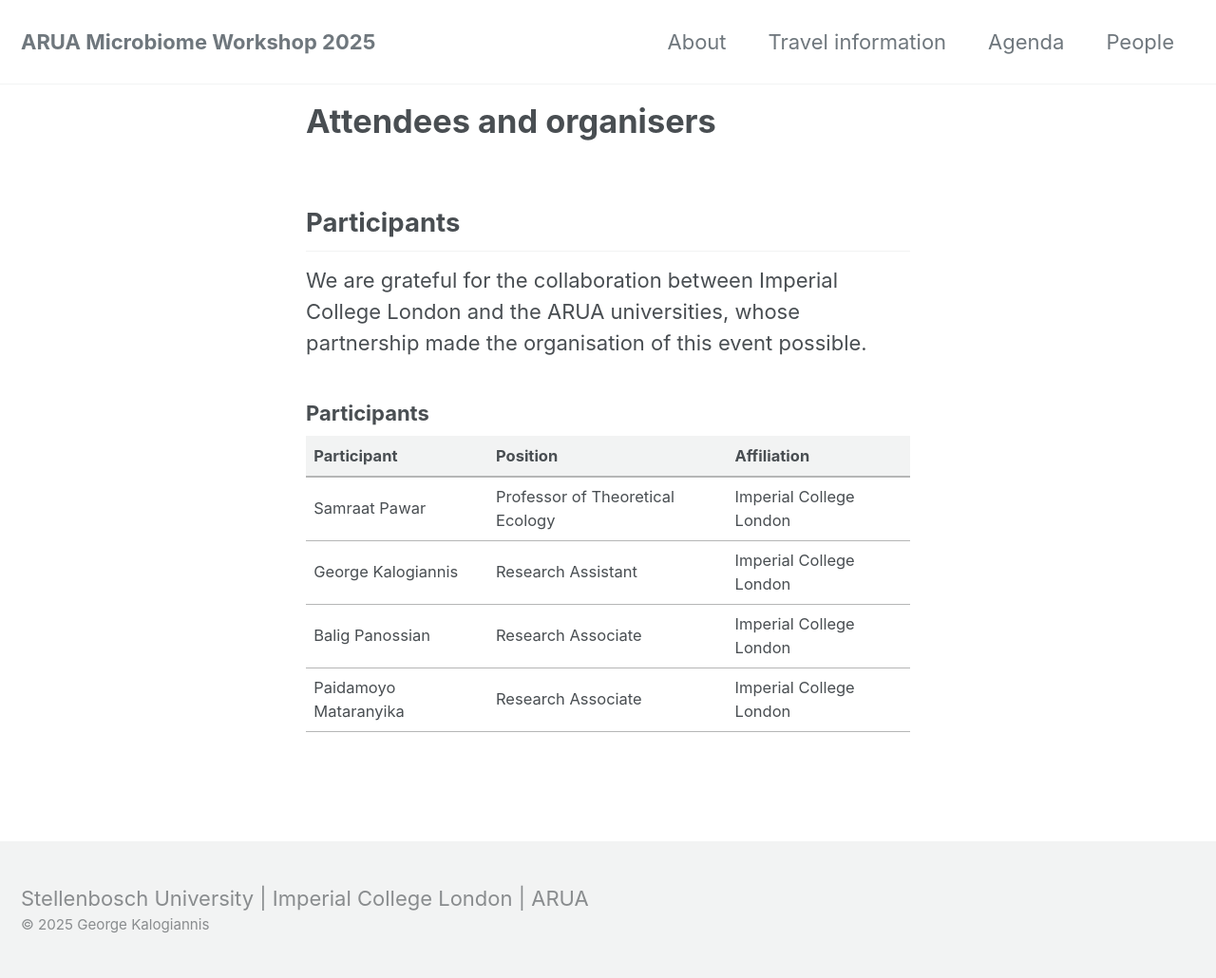
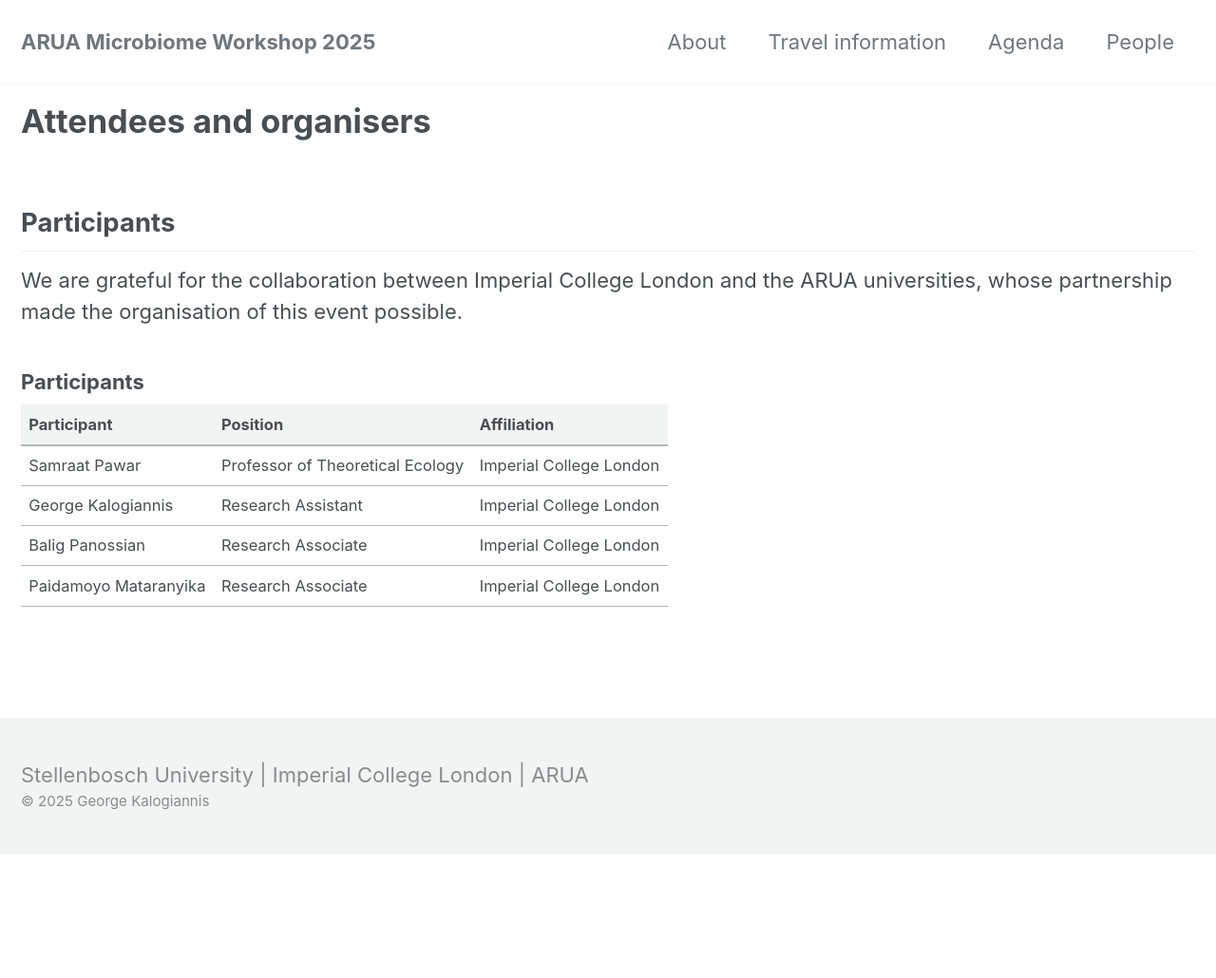
Before and after one commit to arua-microbiome/arua-microbiome.github.io, a Jekyll site: the page built from _pages/people.md, in a window 1280 px wide. Shown: the whole page at 95% size. Built offline with Jekyll 4.4.1, drawn with Linux system fonts in a browser that asks for light colours; cached includes are drawn as plain includes; nearby versions of some CDN libraries; after the commit the page ends 900 px from its top, so only the background shows below that.

Commit message:
Update _page.scss
Signed-off-by: arua-microbiome <kaloyiannis.g.g@gmail.com>

```diff
--- a/_sass/minimal-mistakes/_page.scss
+++ b/_sass/minimal-mistakes/_page.scss
@@ -21,14 +21,13 @@
 
 .page {
   @include breakpoint($large) {
-    float: right;
-    width: calc(100% - #{$right-sidebar-width-narrow});
-    padding-right: $right-sidebar-width-narrow;
+    width: 100%;            // ← forces full width
+    padding-right: 0;
   }
 
   @include breakpoint($x-large) {
-    width: calc(100% - #{$right-sidebar-width});
-    padding-right: $right-sidebar-width;
+    width: 100%;            // ← forces full width
+    padding-right: 0;
   }
 
   .page__inner-wrap {
```
